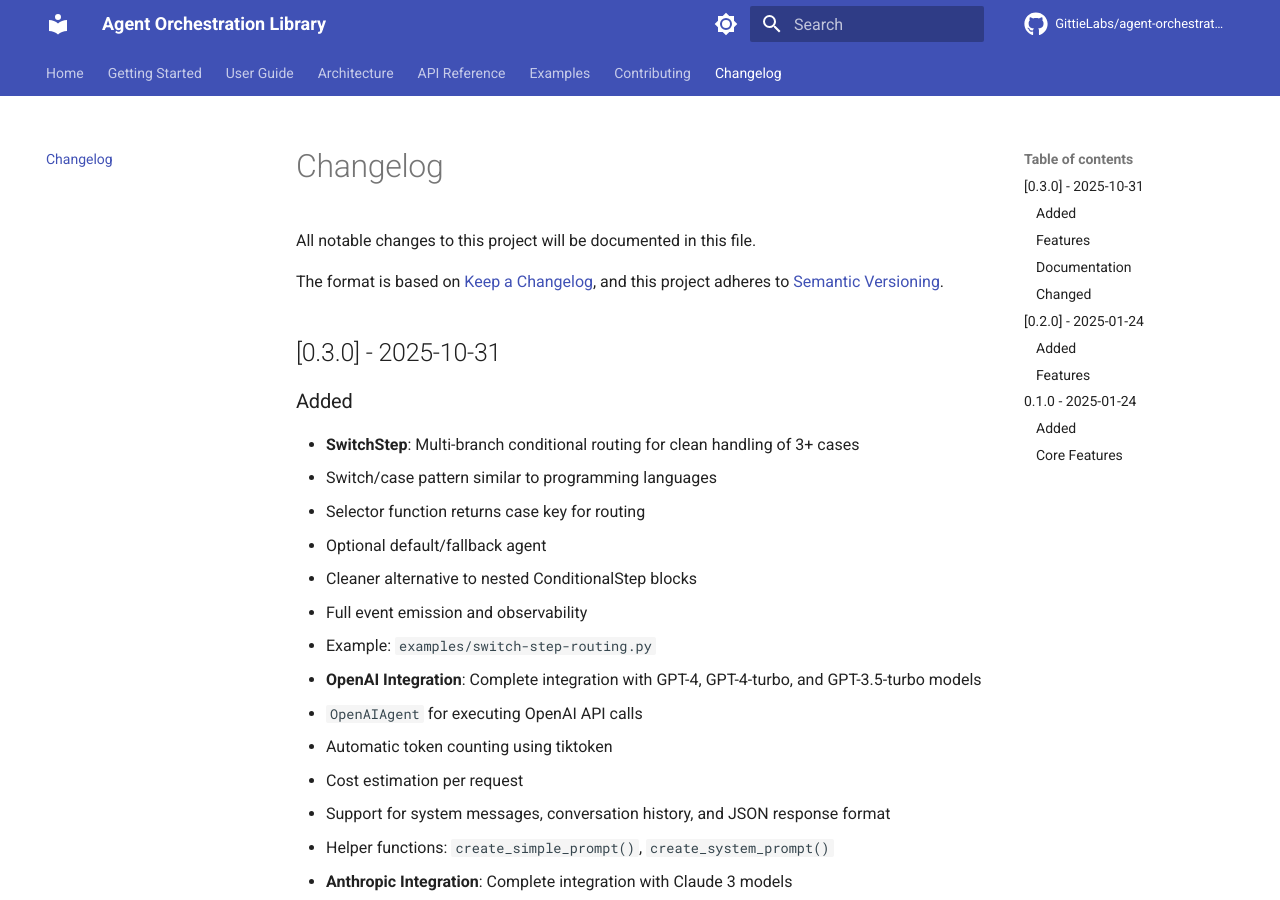
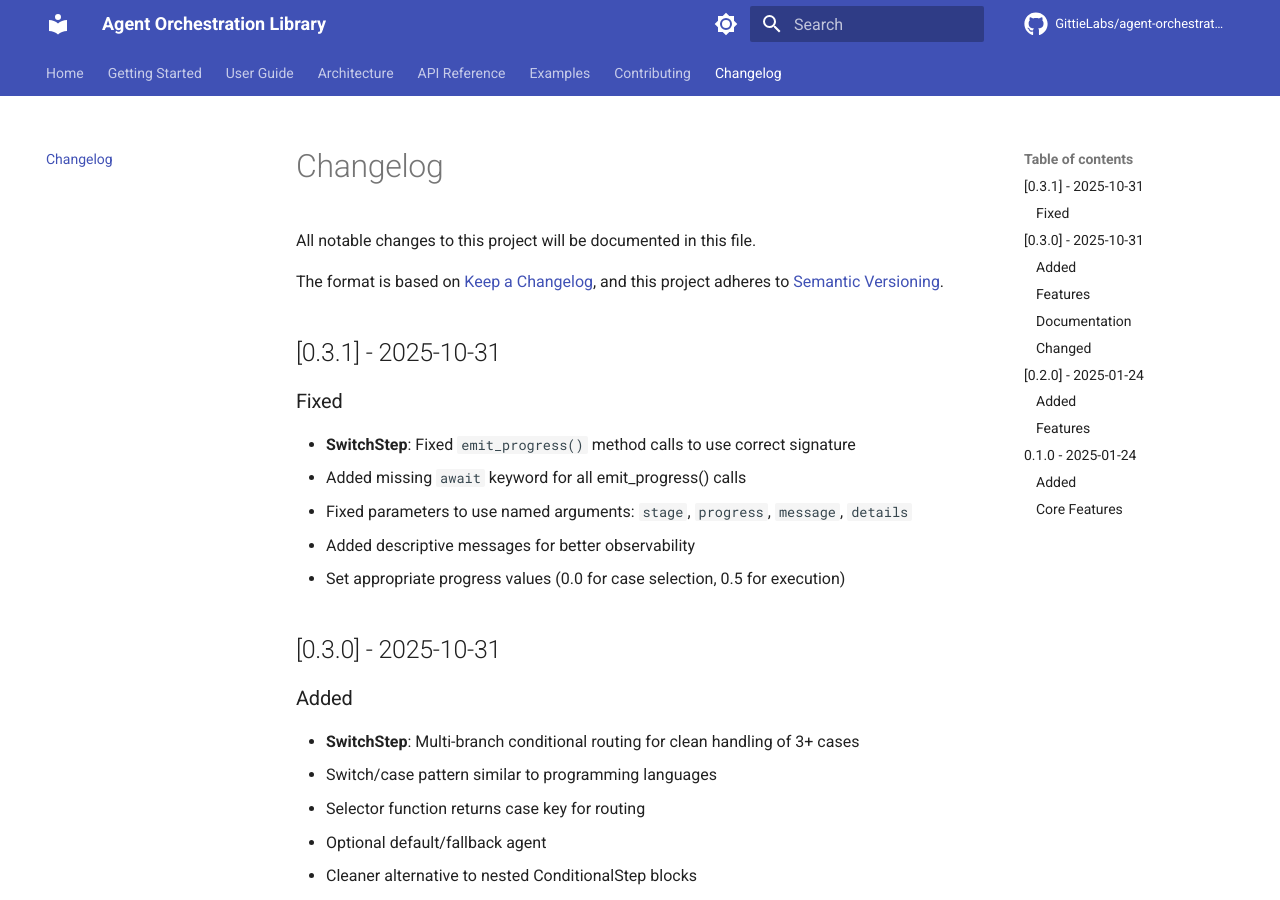
Before and after one commit to GittieLabs/agent-orchestration-lib, an MkDocs documentation site: the page built from docs/changelog.md, in a window 1280 px wide and 900 px high. Built offline with MkDocs 1.6.1 and Material for MkDocs 9.7.7, drawn with Linux system fonts in a browser that asks for light colours; comment, search, counter and statistics services are not loaded; the version menu is left out.

Commit message:
chore: bump version to 0.3.1 and update changelog
- Bump version from 0.3.0 to 0.3.1
- Add changelog entry for SwitchStep emit_progress() fix

🤖 Generated with [Claude Code](https://claude.com/claude-code)

Co-Authored-By: Claude <noreply@anthropic.com>

```diff
--- a/docs/changelog.md
+++ b/docs/changelog.md
@@ -4,6 +4,15 @@ All notable changes to this project will be documented in this file.
 
 The format is based on [Keep a Changelog](https://keepachangelog.com/en/1.0.0/),
 and this project adheres to [Semantic Versioning](https://semver.org/spec/v2.0.0.html).
+
+## [0.3.1] - 2025-10-31
+
+### Fixed
+- **SwitchStep**: Fixed `emit_progress()` method calls to use correct signature
+  - Added missing `await` keyword for all emit_progress() calls
+  - Fixed parameters to use named arguments: `stage`, `progress`, `message`, `details`
+  - Added descriptive messages for better observability
+  - Set appropriate progress values (0.0 for case selection, 0.5 for execution)
 
 ## [0.3.0] - 2025-10-31
 
--- a/src/agent_lib/__init__.py
+++ b/src/agent_lib/__init__.py
@@ -24,7 +24,7 @@ Install integrations:
 See documentation at: https://agent-orchestration-lib.readthedocs.io
 """
 
-__version__ = "0.3.0"
+__version__ = "0.3.1"
 
 # Core components
 from .core import (
```
